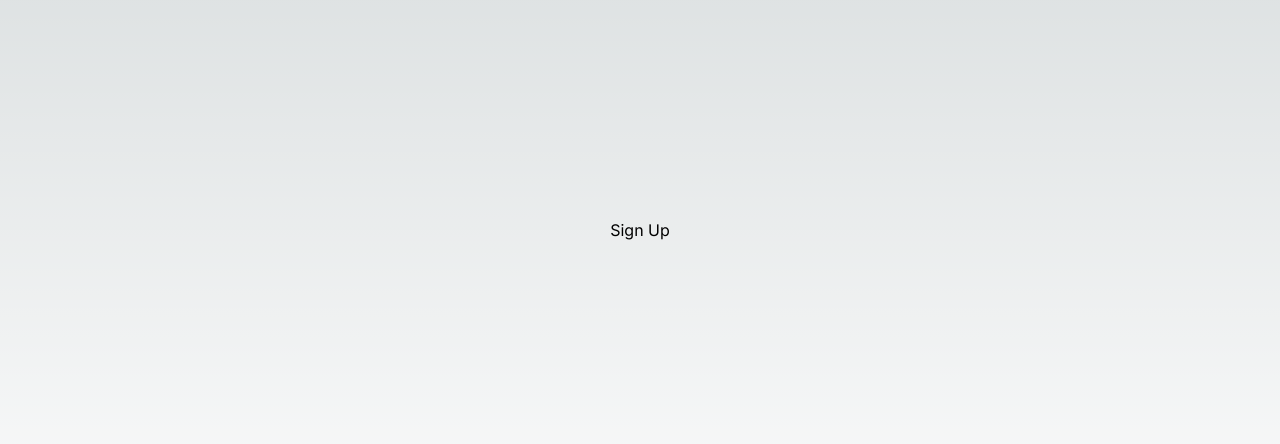
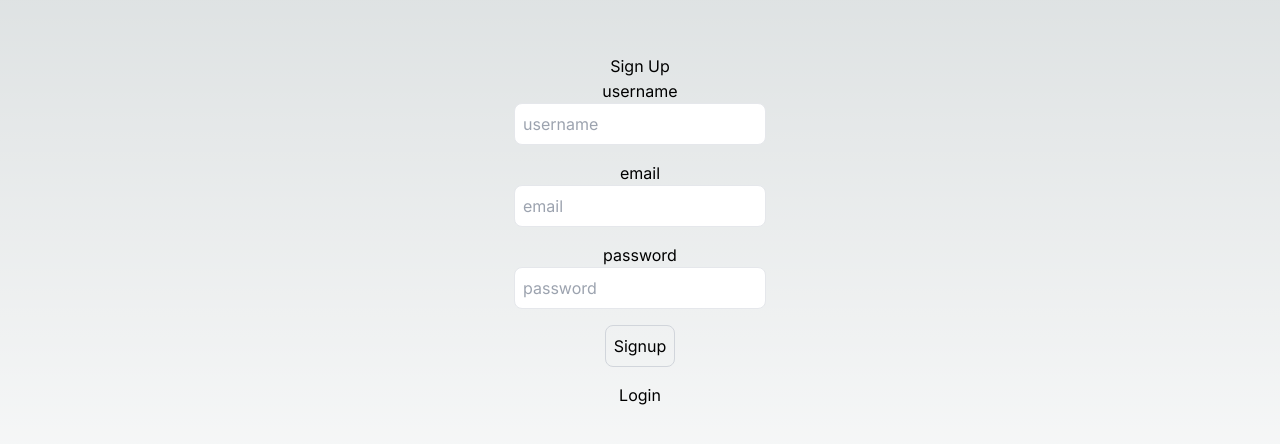
Before and after one commit to Vedant817/Auth_App-Nextjs, a Next.js app: page /signup in a window 1280 px wide. Shown: the part 170-614 px from the top of the page. Built offline with nearby package versions, Linux system fonts and the light colour scheme.

Commit message:
Linking profile section of the user

```diff
--- a/src/app/login/page.tsx
+++ b/src/app/login/page.tsx
@@ -1,7 +1,28 @@
-export default function LoginPage(){
+"use client"
+import Link from "next/link"
+import React from "react"
+import { useRouter } from "next/navigation"
+import axios from "axios"
+
+export default function LoginPage (){
+    const [user, setUser] = React.useState({
+        email:"",
+        password:"",
+    })
+
+    const onLogin = async () => {
+
+    }
+
     return(
-        <div className="flex">
-            <h1 className="text-center text-white text-2xl">Login</h1>
+        <div className="flex flex-col items-center justify-center min-h-screen py-2">
+            <h1>Login</h1>
+            <hr/>
+            <input className="p-2 border border-grey-300 rounded-lg mb-4 focus:outline-none focus:border-gray-600" id="email" type="email" value={user.email} onChange={(e)=> setUser({...user, email: e.target.value})} placeholder="email"></input>
+            <label htmlFor="password">password</label>
+            <input className="p-2 border border-grey-300 rounded-lg mb-4 focus:outline-none focus:border-gray-600" id="password" type="password" value={user.password} onChange={(e)=> setUser({...user, password: e.target.value})} placeholder="password"></input>
+            <button className="p-2 border border-gray-300 rounded-lg mb-4 focus:outline-none focus:border-gray-600" onClick={onLogin}>Login</button>
+            <Link href="/signup">SignUp</Link>
         </div>
-    );
+    )
 }
--- /dev/null
+++ b/src/app/profile/[id]/page.tsx
@@ -0,0 +1,11 @@
+export default function UserProfile({params}: any){
+    return(
+        <div className="flex flex-col items-center justify-center min-h-screen py-2">
+            <h1>Profile</h1>
+            <hr />
+            <p className="text-4xl">Profile Page
+                <span className="p-2 rounded bg-orange-500 text-black ml-2">{params.id}</span>
+            </p>
+        </div>
+    )
+}
--- /dev/null
+++ b/src/app/profile/page.tsx
@@ -0,0 +1,8 @@
+export default function ProfilePage(){
+    return(
+        <div className="flex flex-col items-center justify-center min-h-screen py-2">
+            <h1>Profile</h1>
+            <hr />
+        </div>
+    )
+}
--- a/src/app/signup/page.tsx
+++ b/src/app/signup/page.tsx
@@ -18,6 +18,15 @@ export default function SignupPage (){
     return(
         <div className="flex flex-col items-center justify-center min-h-screen py-2">
             <h1>Sign Up</h1>
+            <hr/>
+            <label htmlFor="username">username</label>
+            <input className="p-2 border border-grey-300 rounded-lg mb-4 focus:outline-none focus:border-gray-600" id="username" type="text" value={user.username} onChange={(e)=> setUser({...user, username: e.target.value})} placeholder="username"></input>
+            <label htmlFor="email">email</label>
+            <input className="p-2 border border-grey-300 rounded-lg mb-4 focus:outline-none focus:border-gray-600" id="email" type="email" value={user.email} onChange={(e)=> setUser({...user, email: e.target.value})} placeholder="email"></input>
+            <label htmlFor="password">password</label>
+            <input className="p-2 border border-grey-300 rounded-lg mb-4 focus:outline-none focus:border-gray-600" id="password" type="password" value={user.password} onChange={(e)=> setUser({...user, password: e.target.value})} placeholder="password"></input>
+            <button className="p-2 border border-gray-300 rounded-lg mb-4 focus:outline-none focus:border-gray-600" onClick={onSignup}>Signup</button>
+            <Link href="/login">Login</Link>
         </div>
     )
 }
```
Also changed, not shown: 1 other file (tests, documents, lock files or other folders).
